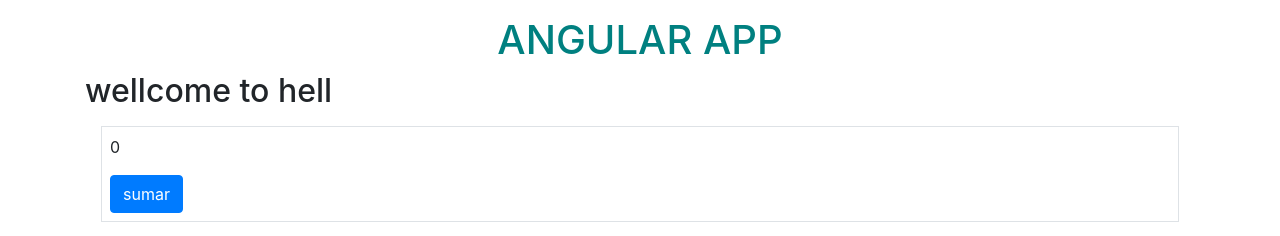
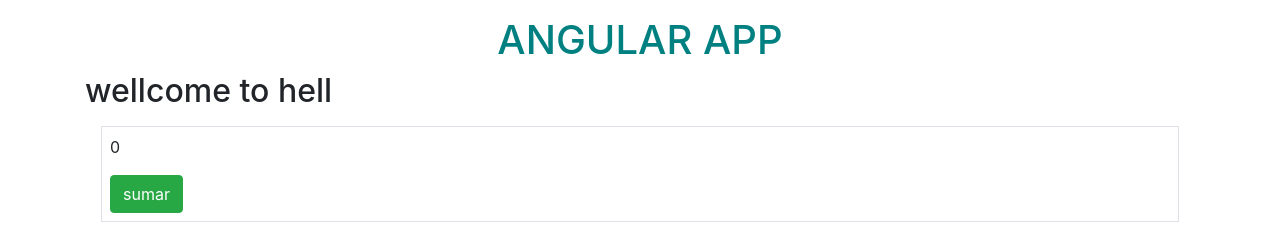
Before and after one commit to AValen07/angularIpartek, an Angular app: page / in a window 1280 px wide. Shown: the top 236 px of the page. Built offline with nearby package versions, Linux system fonts and the light colour scheme; grey boxes are pictures that could not be loaded.

Commit message:
boton sumar

```diff
--- a/src/app/componentes/boton/boton.component.html
+++ b/src/app/componentes/boton/boton.component.html
@@ -1,4 +1,4 @@
 <div class="border p-2 m-3">
     <p>{{numero}}</p>
-    <button (click)="clickNumero()" class="btn {{(sumar) ? 'btn-primary' : 'btn btn-danger'}}">{{(sumar)?"sumar":"restar"}}</button>
+    <button (click)="clickNumero()" class="btn {{(sumar) ? 'btn-success' : 'btn btn-danger'}}">{{(sumar)?"sumar":"restar"}}</button>
 </div>
```
